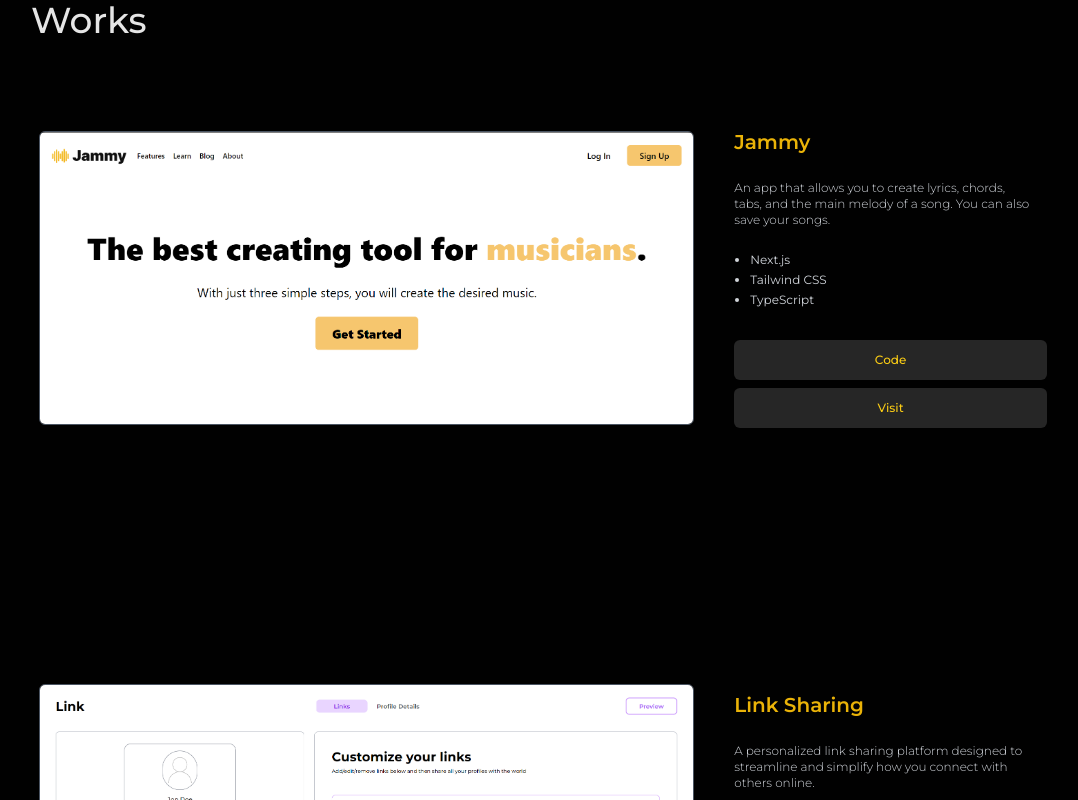
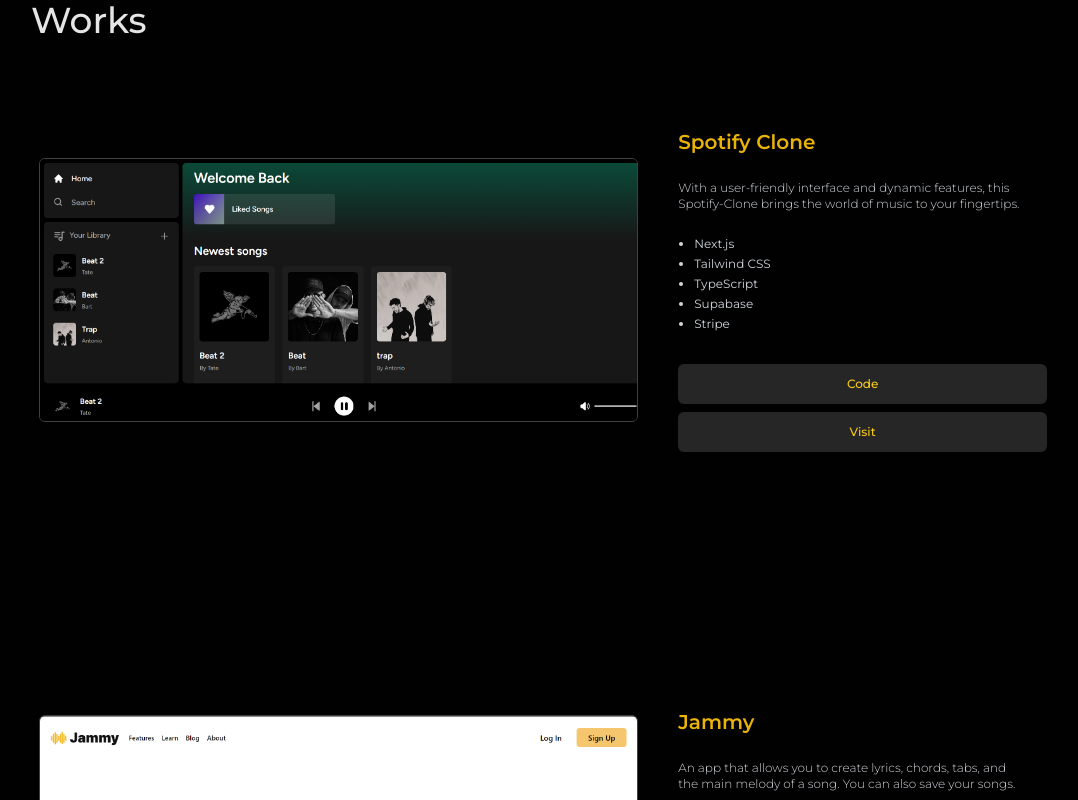
Before and after one commit to JustGabo/Portfolio, a Next.js app: page / in a window 1280 px wide. Shown: the part 880-1680 px from the top of the page, without its empty margins (97-1175 px from the left). Built offline with nearby package versions, Linux system fonts and the light colour scheme.

Commit message:
feat: adding spotify clone project

```diff
--- a/components/projects.tsx
+++ b/components/projects.tsx
@@ -15,17 +15,19 @@
       <h2 className="text-4xl font-medium">Works</h2>
 
       <section className="">
-        <div className="grid gap-60">
+        <div className="grid gap-32 md:gap-60">
           {projects.map((project,i) => {
             return (
               <article key={i} className="flex flex-col items-center gap-10 p-2 lg:flex-row">
+                <Link className="lg:w-[65%] w-full" href={project.link}>
                 <Img
                 width={500}
                 height={500}
-                  className="object-cover rounded-md lg:w-[65%] w-full border border-gray-600 "
+                  className="object-cover rounded-md w-full border-[1.5px] border-neutral-700 "
                   src={project.img}
                   alt="principal image"
                 />
+                </Link>
                 <div className="lg:w-[40%] w-full flex flex-col gap-6">
                   <div className="flex flex-col gap-6">
                     <h3 className="text-xl font-semibold text-yellow-500">
--- a/projects.json
+++ b/projects.json
@@ -1,4 +1,12 @@
 [
+  {
+    "img": "/spotify-clone.png",
+    "title": "Spotify Clone",
+    "description": "With a user-friendly interface and dynamic features, this Spotify-Clone brings the world of music to your fingertips.",
+    "tecnologies": ["Next.js", "Tailwind CSS", "TypeScript", "Supabase", "Stripe"],
+    "github": "https://github.com/JustGabo/spotify-clone",
+    "link": "https://spotify-clone-justgabo.vercel.app/"
+  },
   {
     "img": "/jammyHero.png",
     "title": "Jammy",
```
Also changed, not shown: public/spotify-clone.png (added).
